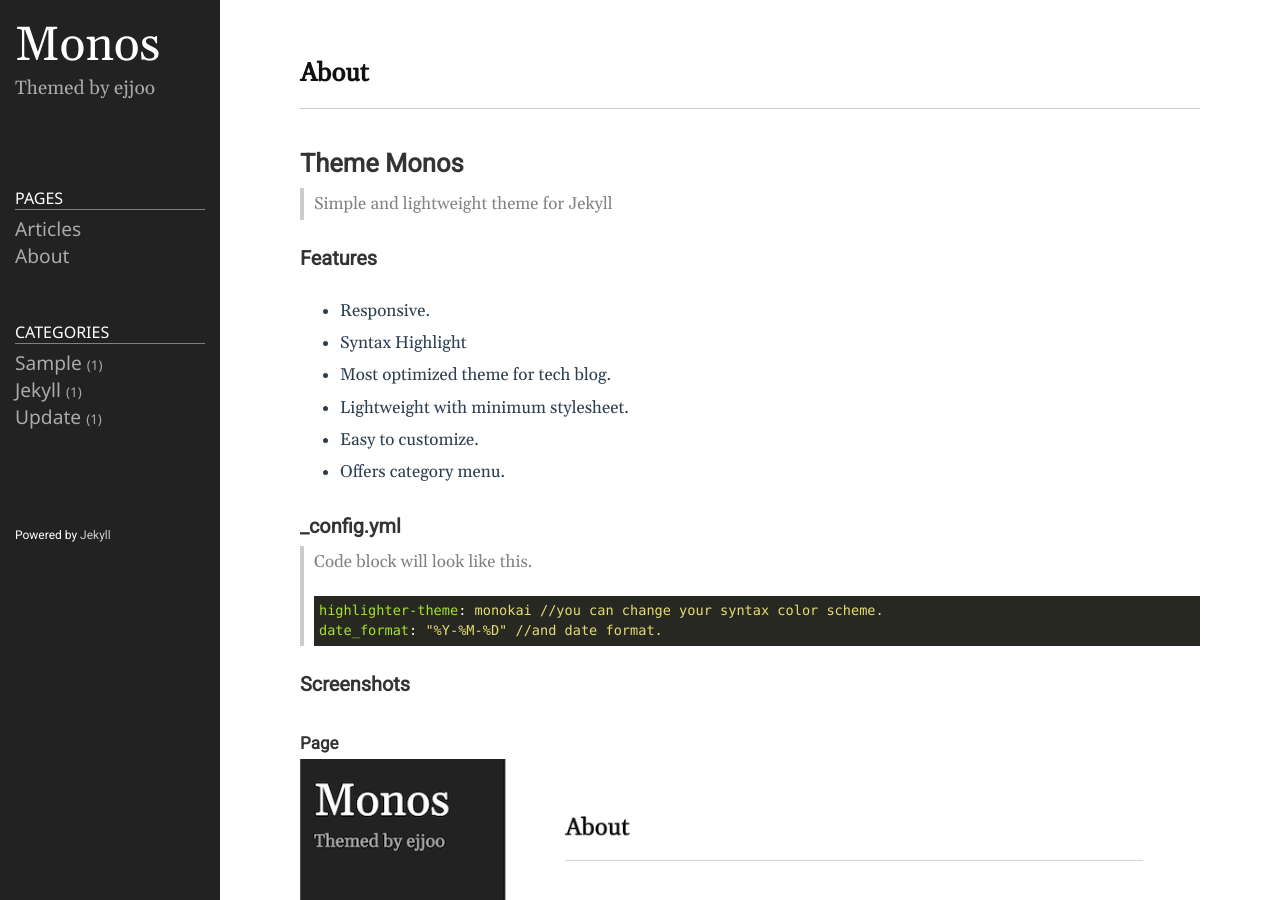
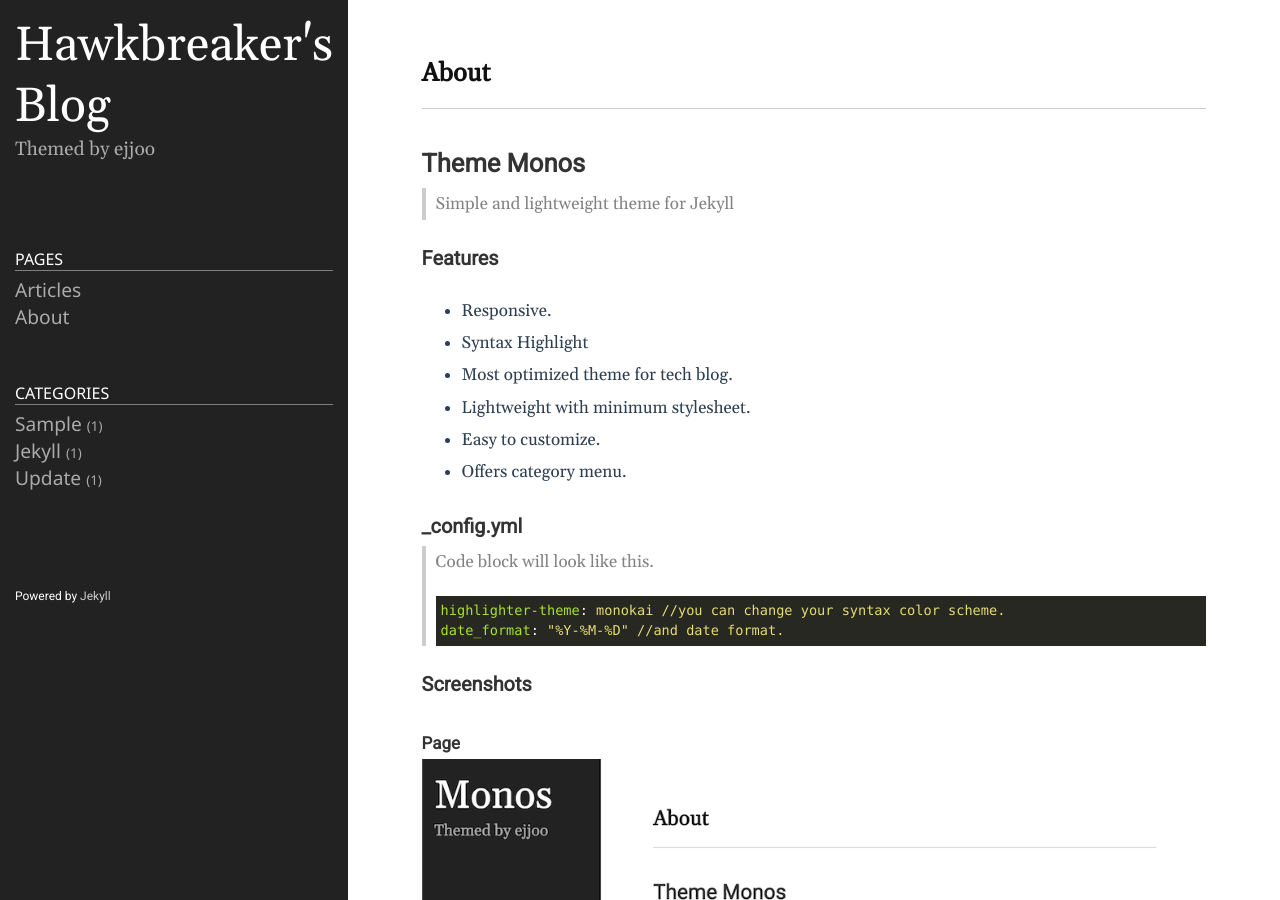
Before and after one commit to khj94811/khj94811.github.io, a Jekyll site: the page built from README.md, in a window 1280 px wide and 900 px high. Built offline with Jekyll 4.4.1, drawn with Linux system fonts in a browser that asks for light colours.

Commit message:
Change config.yml
Signed-off-by: khj94811 <khj94811@naver.com>

```diff
--- a/_config.yml
+++ b/_config.yml
@@ -18,13 +18,13 @@
 # You can create any custom variable you would like, and they will be accessible
 # in the templates via {{ site.myvariable }}.
 
-title: Monos
-email: ejjoo7994@gmail.com
+title: Hawkbreaker's Blog
+email: khj94811@naver.com
 description: >- # this means to ignore newlines until "baseurl:"
   Themed by ejjoo
 baseurl: "" # the subpath of your site, e.g. /blog
 url: "http://khj94811.github.io" # the base hostname & protocol for your site, e.g. http://example.com
-github_username: ejjoo
+github_username: khj94811
 highlighter: rouge
 svg:
   optimize: true
```
